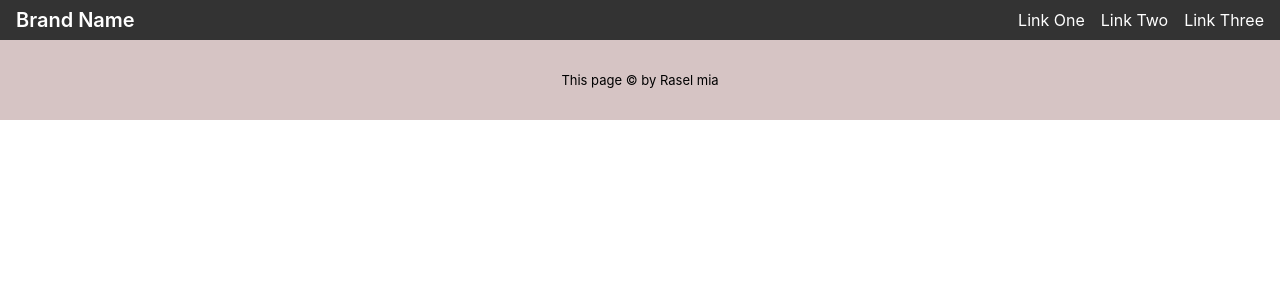
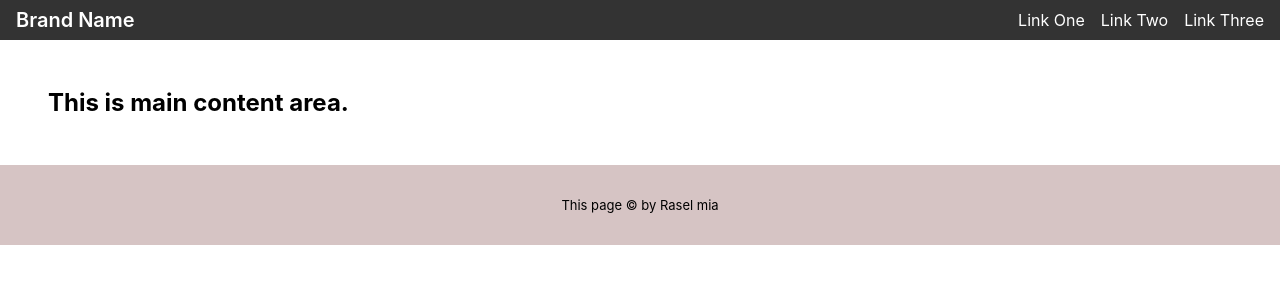
Before and after one commit to mdraselmiah95/React-Complete-Guide, a React (Create React App) app in the folder React-State-and-Its-Lifecycle/react-lifecycle/: page / in a window 1280 px wide. Shown: the top 300 px of the page. Built offline with nearby package versions, Linux system fonts and the light colour scheme.

Commit message:
WIP on React life-cycle

```diff
--- a/React-State-and-Its-Lifecycle/react-lifecycle/src/App.js
+++ b/React-State-and-Its-Lifecycle/react-lifecycle/src/App.js
@@ -4,7 +4,9 @@ import Layout from "./components/layout/Layout";
 function App() {
   return (
     <>
-      <Layout></Layout>
+      <Layout>
+        <h2>This is main content area.</h2>
+      </Layout>
     </>
   );
 }
--- a/React-State-and-Its-Lifecycle/react-lifecycle/src/components/layout/Layout.jsx
+++ b/React-State-and-Its-Lifecycle/react-lifecycle/src/components/layout/Layout.jsx
@@ -1,7 +1,8 @@
 import React from "react";
 import classes from "./Layout.module.css";
 
-const Layout = () => {
+const Layout = (props) => {
+  //   console.log(props);
   return (
     <div>
       <nav className={classes.nav}>
@@ -14,6 +15,7 @@ const Layout = () => {
           </ul>
         </div>
       </nav>
+      <main className={classes.main}>{props.children}</main>
       <footer className={classes.footer}>
         <p>This page &#169; by Rasel mia</p>
       </footer>
--- a/React-State-and-Its-Lifecycle/react-lifecycle/src/components/layout/Layout.module.css
+++ b/React-State-and-Its-Lifecycle/react-lifecycle/src/components/layout/Layout.module.css
@@ -16,7 +16,9 @@
   display: flex;
   gap: 1rem;
 }
-
+.main {
+  padding: 3rem;
+}
 .footer {
   background-color: rgb(214, 196, 196);
   padding: 2rem 0;
```
